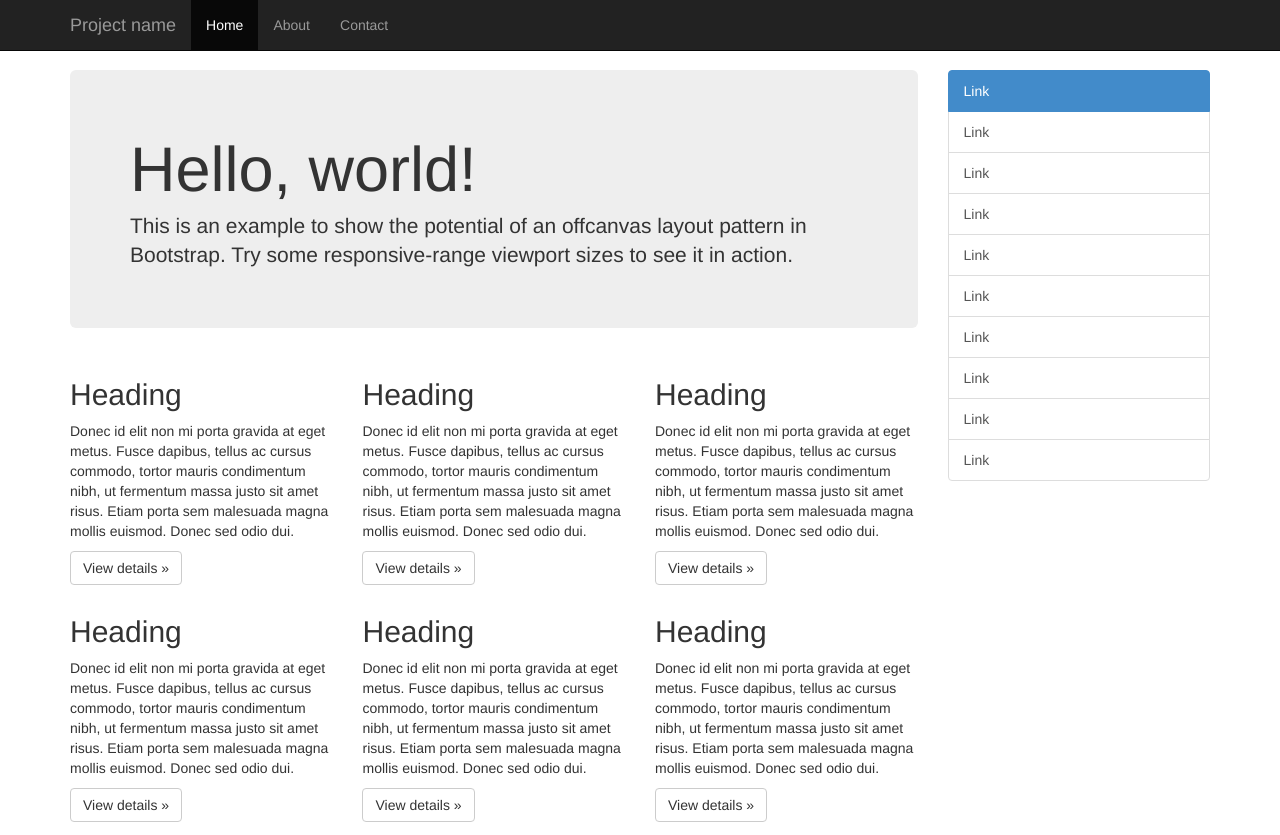
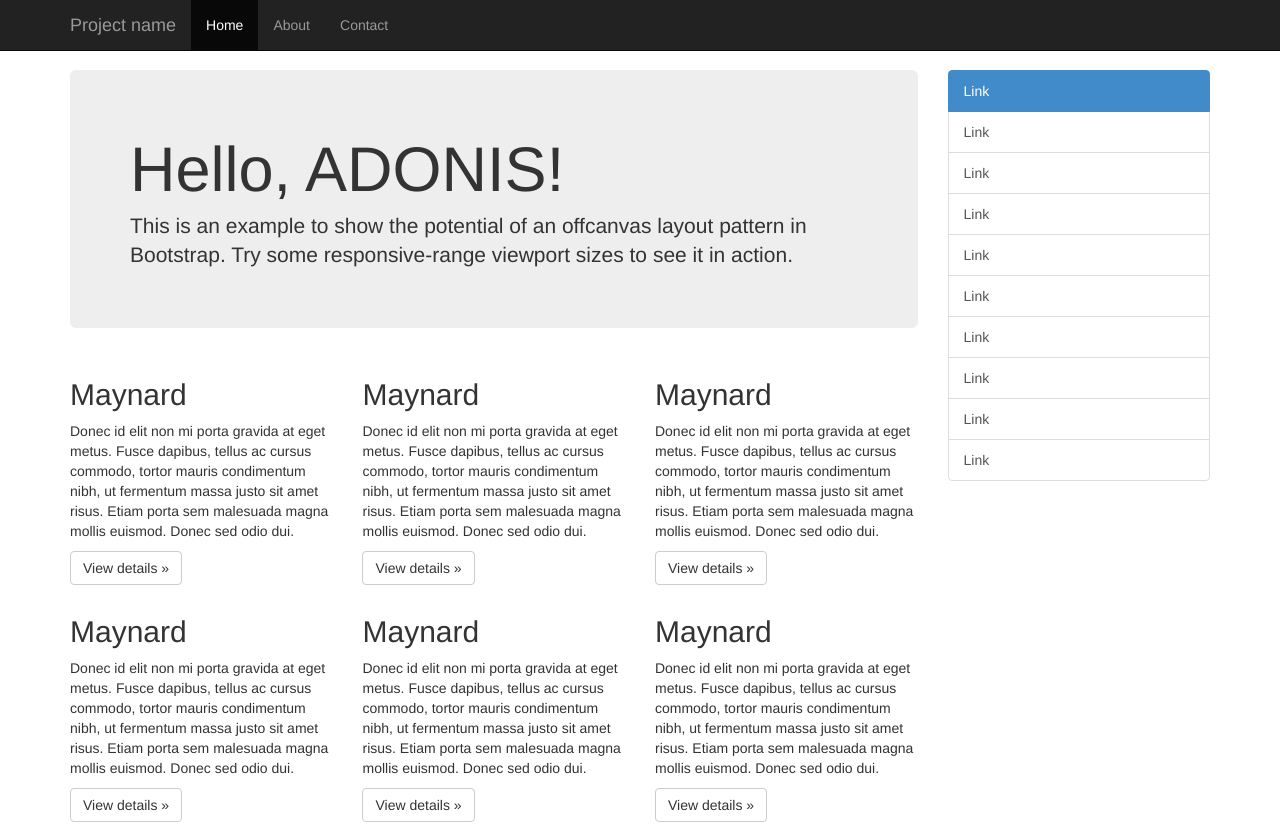
Before and after one commit to adonismaynard/offcanvas, a plain HTML site: page index.html in a window 1280 px wide. Shown: the top 835 px of the page. Drawn offline with nearby package versions, Linux system fonts and the light colour scheme; files that its build step writes are made by us from their sources; a script that the page names is missing.

Commit message:
[paste] edited parts

```diff
--- a/index.html
+++ b/index.html
@@ -57,37 +57,37 @@
             <button type="button" class="btn btn-primary btn-xs" data-toggle="offcanvas">Toggle nav</button>
           </p>
           <div class="jumbotron">
-            <h1>Hello, world!</h1>
+            <h1>Hello, ADONIS!</h1>
             <p>This is an example to show the potential of an offcanvas layout pattern in Bootstrap. Try some responsive-range viewport sizes to see it in action.</p>
           </div>
           <div class="row">
             <div class="col-6 col-sm-6 col-lg-4">
-              <h2>Heading</h2>
+              <h2>Maynard</h2>
               <p>Donec id elit non mi porta gravida at eget metus. Fusce dapibus, tellus ac cursus commodo, tortor mauris condimentum nibh, ut fermentum massa justo sit amet risus. Etiam porta sem malesuada magna mollis euismod. Donec sed odio dui. </p>
               <p><a class="btn btn-default" href="#" role="button">View details &raquo;</a></p>
             </div><!--/span-->
             <div class="col-6 col-sm-6 col-lg-4">
-              <h2>Heading</h2>
+              <h2>Maynard</h2>
               <p>Donec id elit non mi porta gravida at eget metus. Fusce dapibus, tellus ac cursus commodo, tortor mauris condimentum nibh, ut fermentum massa justo sit amet risus. Etiam porta sem malesuada magna mollis euismod. Donec sed odio dui. </p>
               <p><a class="btn btn-default" href="#" role="button">View details &raquo;</a></p>
             </div><!--/span-->
             <div class="col-6 col-sm-6 col-lg-4">
-              <h2>Heading</h2>
+              <h2>Maynard</h2>
               <p>Donec id elit non mi porta gravida at eget metus. Fusce dapibus, tellus ac cursus commodo, tortor mauris condimentum nibh, ut fermentum massa justo sit amet risus. Etiam porta sem malesuada magna mollis euismod. Donec sed odio dui. </p>
               <p><a class="btn btn-default" href="#" role="button">View details &raquo;</a></p>
             </div><!--/span-->
             <div class="col-6 col-sm-6 col-lg-4">
-              <h2>Heading</h2>
+              <h2>Maynard</h2>
               <p>Donec id elit non mi porta gravida at eget metus. Fusce dapibus, tellus ac cursus commodo, tortor mauris condimentum nibh, ut fermentum massa justo sit amet risus. Etiam porta sem malesuada magna mollis euismod. Donec sed odio dui. </p>
               <p><a class="btn btn-default" href="#" role="button">View details &raquo;</a></p>
             </div><!--/span-->
             <div class="col-6 col-sm-6 col-lg-4">
-              <h2>Heading</h2>
+              <h2>Maynard</h2>
               <p>Donec id elit non mi porta gravida at eget metus. Fusce dapibus, tellus ac cursus commodo, tortor mauris condimentum nibh, ut fermentum massa justo sit amet risus. Etiam porta sem malesuada magna mollis euismod. Donec sed odio dui. </p>
               <p><a class="btn btn-default" href="#" role="button">View details &raquo;</a></p>
             </div><!--/span-->
             <div class="col-6 col-sm-6 col-lg-4">
-              <h2>Heading</h2>
+              <h2>Maynard</h2>
               <p>Donec id elit non mi porta gravida at eget metus. Fusce dapibus, tellus ac cursus commodo, tortor mauris condimentum nibh, ut fermentum massa justo sit amet risus. Etiam porta sem malesuada magna mollis euismod. Donec sed odio dui. </p>
               <p><a class="btn btn-default" href="#" role="button">View details &raquo;</a></p>
             </div><!--/span-->
```
